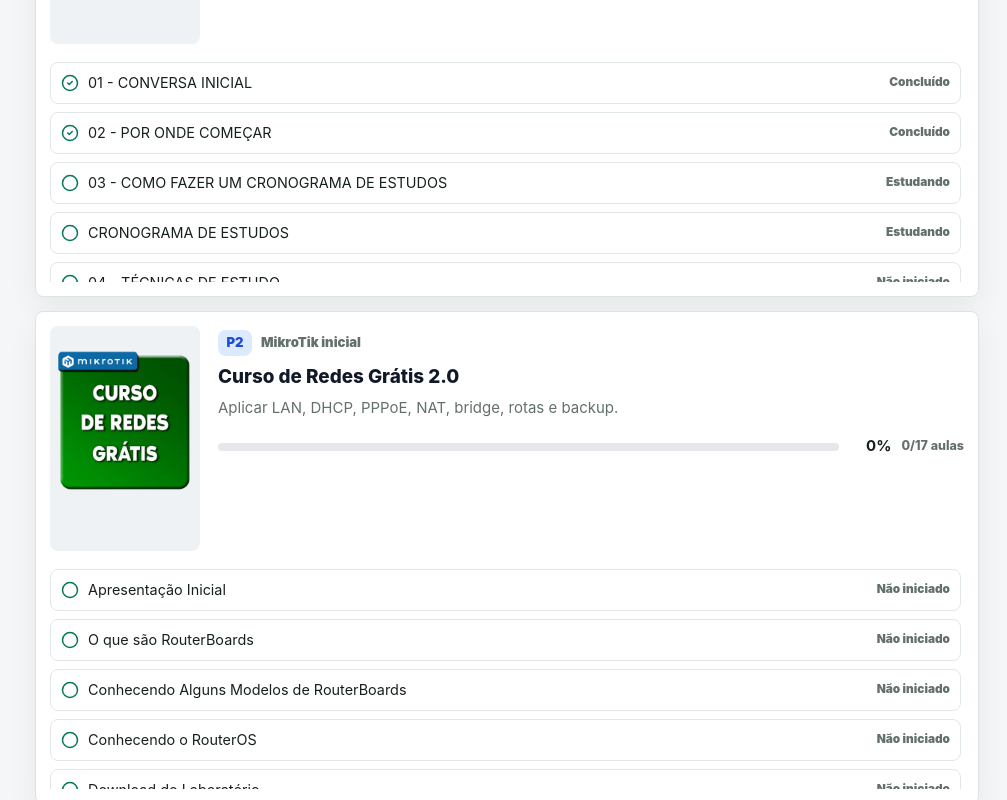
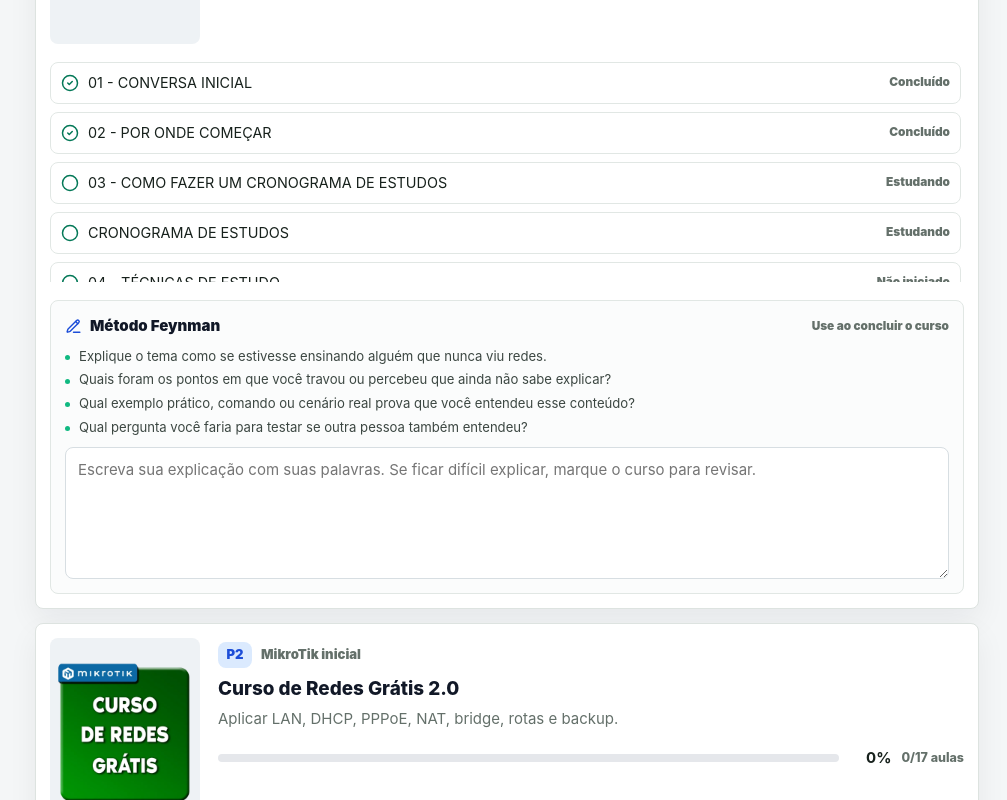
Before and after one commit to agtovieira/cronograma, a React (Vite) app: page / in a window 1280 px wide. Shown: the part 1993-2793 px from the top of the page, without its empty margins (273-1280 px from the left). Built offline with nearby package versions, Linux system fonts and the light colour scheme.

Commit message:
Adiciona avaliacao Feynman por curso

```diff
--- a/src/App.tsx
+++ b/src/App.tsx
@@ -13,6 +13,7 @@
   ListChecks,
   LockKeyhole,
   Network,
+  PencilLine,
   Search,
   Shield,
   Target,
@@ -294,6 +295,13 @@
 
 const weekdayMap = ["Domingo", "Segunda", "Terça", "Quarta", "Quinta", "Sexta", "Sábado"];
 
+const feynmanPrompts = [
+  "Explique o tema como se estivesse ensinando alguém que nunca viu redes.",
+  "Quais foram os pontos em que você travou ou percebeu que ainda não sabe explicar?",
+  "Qual exemplo prático, comando ou cenário real prova que você entendeu esse conteúdo?",
+  "Qual pergunta você faria para testar se outra pessoa também entendeu?"
+];
+
 const certifications: Certification[] = [
   {
     id: "mtcna",
@@ -355,6 +363,14 @@
   const [query, setQuery] = useState("");
   const [priority, setPriority] = useState("todos");
   const [activeCertification, setActiveCertification] = useState(certifications[0].id);
+  const [feynmanNotes, setFeynmanNotes] = useState<Record<string, string>>(() => {
+    try {
+      const saved = localStorage.getItem("cronograma-redes-feynman");
+      return saved ? (JSON.parse(saved) as Record<string, string>) : {};
+    } catch {
+      return {};
+    }
+  });
 
   const allLessons: LessonWithCourse[] = courses.flatMap((course) =>
     course.lessons.map((lesson) => ({
@@ -389,6 +405,14 @@
     setDone((current) => {
       const next = { ...current, [id]: !current[id] };
       localStorage.setItem("cronograma-redes-status", JSON.stringify(next));
+      return next;
+    });
+  }
+
+  function updateFeynmanNote(courseId: string, value: string) {
+    setFeynmanNotes((current) => {
+      const next = { ...current, [courseId]: value };
+      localStorage.setItem("cronograma-redes-feynman", JSON.stringify(next));
       return next;
     });
   }
@@ -631,6 +655,27 @@
                       );
                     })}
                   </div>
+
+                  <div className="feynman-box">
+                    <div className="feynman-header">
+                      <span>
+                        <PencilLine size={17} />
+                        Método Feynman
+                      </span>
+                      <small>{courseProgress === 100 ? "Avaliação final" : "Use ao concluir o curso"}</small>
+                    </div>
+                    <div className="feynman-prompts">
+                      {feynmanPrompts.map((prompt) => (
+                        <p key={prompt}>{prompt}</p>
+                      ))}
+                    </div>
+                    <textarea
+                      aria-label={`Resposta Feynman para ${course.title}`}
+                      onChange={(event) => updateFeynmanNote(course.id, event.target.value)}
+                      placeholder="Escreva sua explicação com suas palavras. Se ficar difícil explicar, marque o curso para revisar."
+                      value={feynmanNotes[course.id] ?? ""}
+                    />
+                  </div>
                 </article>
               );
             })}
--- a/src/styles.css
+++ b/src/styles.css
@@ -27,7 +27,8 @@
 
 button,
 input,
-select {
+select,
+textarea {
   font: inherit;
 }
 
@@ -617,7 +618,7 @@
 
 .course-card {
   display: grid;
-  grid-template-columns: 172px minmax(0, 1fr) minmax(360px, 0.85fr);
+  grid-template-columns: 172px minmax(0, 0.92fr) minmax(330px, 0.72fr) minmax(330px, 0.9fr);
   gap: 18px;
   padding: 14px;
 }
@@ -784,6 +785,82 @@
   grid-template-columns: auto minmax(0, 1fr);
 }
 
+.feynman-box {
+  display: grid;
+  gap: 10px;
+  padding: 14px;
+  border: 1px solid #e1e7e4;
+  border-radius: 8px;
+  background: #fbfcfc;
+}
+
+.feynman-header {
+  display: flex;
+  align-items: center;
+  justify-content: space-between;
+  gap: 10px;
+}
+
+.feynman-header span {
+  display: inline-flex;
+  align-items: center;
+  gap: 8px;
+  color: #111827;
+  font-weight: 900;
+}
+
+.feynman-header svg {
+  color: #1d4ed8;
+}
+
+.feynman-header small {
+  color: #64706a;
+  font-size: 0.74rem;
+  font-weight: 900;
+}
+
+.feynman-prompts {
+  display: grid;
+  gap: 6px;
+}
+
+.feynman-prompts p {
+  position: relative;
+  padding-left: 14px;
+  color: #3c4742;
+  font-size: 0.82rem;
+  line-height: 1.35;
+}
+
+.feynman-prompts p::before {
+  position: absolute;
+  top: 0.55em;
+  left: 0;
+  width: 5px;
+  height: 5px;
+  border-radius: 999px;
+  background: #10b981;
+  content: "";
+}
+
+.feynman-box textarea {
+  width: 100%;
+  min-height: 132px;
+  resize: vertical;
+  padding: 11px 12px;
+  border: 1px solid #d7dee2;
+  border-radius: 8px;
+  outline: 0;
+  background: #ffffff;
+  color: #17211c;
+  line-height: 1.5;
+}
+
+.feynman-box textarea:focus {
+  border-color: #10b981;
+  box-shadow: 0 0 0 3px rgba(16, 185, 129, 0.14);
+}
+
 @media (max-width: 1280px) {
   .overview-grid {
     grid-template-columns: repeat(2, minmax(0, 1fr));
@@ -797,9 +874,14 @@
     grid-template-columns: 150px minmax(0, 1fr);
   }
 
-  .lesson-list {
+  .lesson-list,
+  .feynman-box {
     grid-column: 1 / -1;
     max-height: 220px;
+  }
+
+  .feynman-box {
+    max-height: none;
   }
 }
 
```
Also changed, not shown: 1 other file (tests, documents, lock files or other folders).
